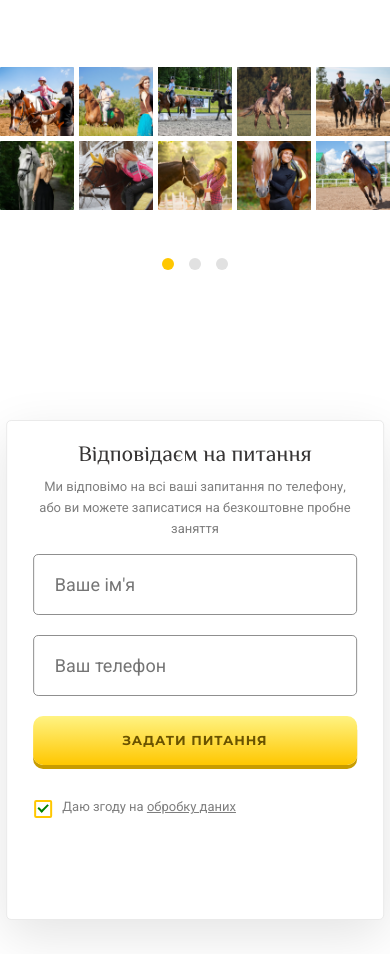
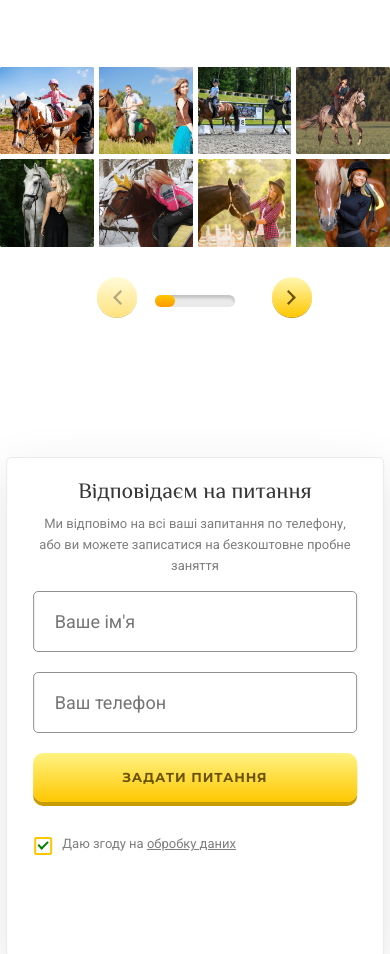
Before and after one commit to SvitlanaDutchak/Horse-website, a plain HTML site: page index.html in a window 390 px wide. Shown: the part 1787-2741 px from the top of the page. Drawn offline with nearby package versions, Linux system fonts and the light colour scheme; some packages are replaced by stand-ins of ours.

Commit message:
correction slider

```diff
--- a/index.html
+++ b/index.html
@@ -178,7 +178,7 @@
           </div>
           <img src="img/4.png" alt="img" class="slider__image img">
         </div>
-        <div class="slider__item">
+        <div class="slider__item slider__none">
           <div class="slider__overlay">
             <img src="img/Group.png" alt="look">
           </div>
@@ -208,7 +208,7 @@
           </div>
           <img src="img/9.png" alt="img" class="slider__image img">
         </div>
-        <div class="slider__item">
+        <div class="slider__item slider__none">
           <div class="slider__overlay">
             <img src="img/Group.png" alt="look">
           </div>
@@ -242,7 +242,7 @@
           </div>
           <img src="img/4.png" alt="img" class="slider__image img">
         </div>
-        <div class="slider__item">
+        <div class="slider__item slider__none">
           <div class="slider__overlay">
             <img src="img/Group.png" alt="look">
           </div>
@@ -272,7 +272,7 @@
           </div>
           <img src="img/9.png" alt="img" class="slider__image img">
         </div>
-        <div class="slider__item">
+        <div class="slider__item slider__none">
           <div class="slider__overlay">
             <img src="img/Group.png" alt="look">
           </div>
@@ -306,7 +306,7 @@
           </div>
           <img src="img/4.png" alt="img" class="slider__image img">
         </div>
-        <div class="slider__item">
+        <div class="slider__item slider__none">
           <div class="slider__overlay">
             <img src="img/Group.png" alt="look">
           </div>
@@ -336,7 +336,7 @@
           </div>
           <img src="img/9.png" alt="img" class="slider__image img">
         </div>
-        <div class="slider__item">
+        <div class="slider__item slider__none">
           <div class="slider__overlay">
             <img src="img/Group.png" alt="look">
           </div>
--- a/js/script.js
+++ b/js/script.js
@@ -7,21 +7,6 @@ $(function(){
     autoplay: false,
     slidesToScroll: 1,
     cssEase: 'linear',
-    responsive: [{
-        breakpoint: 1000,
-        settings: {
-          slidesToShow: 2,
-          arrows: false
-        }
-      },
-      {
-        breakpoint: 550,
-        settings: {
-          slidesToShow: 1,
-          arrows: false
-        }
-      }
-    ]
   });
 })
 
--- a/sass/_media.scss
+++ b/sass/_media.scss
@@ -1,4 +1,30 @@
 @media (max-width: 1024px) {
+
+    .slick-dots {
+        background: #EAEAEA;
+        box-shadow: inset 0px 3px 3px rgba(0, 0, 0, 0.17);
+        border-radius: 10px;
+        gap: 30px;
+    }
+
+    .slick-dots button {
+        display: none;
+    }
+
+    .slick-dots li.slick-active button {
+        display: block;
+        background: linear-gradient(180deg, #9BCFFF 0%, #FFC700 0.01%, #FF9900 100%);
+        border-radius: 10px;
+        width: 20px;
+    }
+
+    .slider .slick-arrow.slick-next {
+        right: 35%;
+    }
+
+    .slider .slick-arrow.slick-prev {
+        left: 39%;
+    }
 
     .about {
         &__text {
@@ -31,6 +57,10 @@
 }
 
 @media (max-width: 768px) {
+
+    .slider .slick-arrow.slick-next {
+        right: 29%;
+    }
 
     .text {
 
@@ -103,6 +133,16 @@
         padding: 16px 28px;
     }
 
+    .slider {
+        &__none {
+            display: none;
+        }
+
+        &__card {
+            grid-template-columns: repeat(4, 1fr);
+        }
+    }
+
     .footer {
         height: 160px;
 
@@ -116,6 +156,15 @@
 }
 
 @media (max-width: 576px) {
+
+    .slider .slick-arrow.slick-next {
+        right: 22%;
+    }
+
+    .slider .slick-arrow.slick-prev {
+        left: 30%;
+    }
+
     .text {
         font-size: 13px;
 
@@ -215,6 +264,11 @@
 }
 
 @media (max-width: 420px) {
+
+    .slider .slick-arrow.slick-next {
+        right: 15%;
+    }
+
     .questions__form {
         width: 97%;
         padding: 26px;
@@ -234,9 +288,16 @@
             width: 100%;
         }
     }
+
 }
 
 @media (max-width: 320px) {
+    .slider .slick-arrow.slick-prev {
+        left: 25%;
+    }
+    .slider .slick-arrow.slick-next {
+        right: 7%;
+    }
 
     .questions {
         height: 813px;
@@ -249,6 +310,13 @@
             height: 425px;
             margin-top: 40px;
         }
+    }
+
+    .slider {
+        &__card {
+            grid-template-columns: repeat(2, 1fr);
+        }
+
     }
 
 
--- a/sass/_modules.scss
+++ b/sass/_modules.scss
@@ -110,10 +110,12 @@
   opacity: 0;
   position: relative;
   cursor: pointer;
+  z-index: 10;
 
   &:checked+label:after {
     content: '';
     position: absolute;
+
     top: 3px;
     left: -22px;
     width: 4px;
--- a/sass/_sections.scss
+++ b/sass/_sections.scss
@@ -22,6 +22,15 @@
     top: 15px;
     display: flex;
     justify-content: space-between;
+
+    &__navigation {
+        display: flex;
+    }
+
+    &__logo {
+        height: 30px;
+        width: 90px;
+    }
 }
 
 .overflow {
@@ -50,14 +59,7 @@
     left: 0;
 }
 
-.header__navigation {
-    display: flex;
-}
 
-.header__logo {
-    height: 30px;
-    width: 90px;
-}
 
 .telephone-information {
     display: none;
--- a/sass/_sliders.scss
+++ b/sass/_sliders.scss
@@ -36,61 +36,40 @@
   }
 }
 
-// .look-scroll {
-//   overflow: hidden;
-// }
-
 .is-active {
-  position: absolute;
   z-index: 5;
-
-  width: 100%;
+  width: 600px;
   height: 100%;
-  top: 0;
-  left: 0px;
-}
-
-// .is-active > .slider__overlay {
-//     backdrop-filter: blur(5px);
-//     width: 100%;
-//     height: 100%;
-//     display: flex;
-//     align-items: center;
-//     justify-content: center;
-//     padding: 0px 15px;
-// }
-
-.is-active > .slider__image{
-  width: 100%;
-  height: 100%;
-position: absolute;
-
 }
 
 .slider .slick-arrow {
   position: absolute;
-  bottom: -65px;
+  bottom: -70px;
   transform: translate(-50%, 0);
   z-index: 5;
   font-size: 0;
   border: none;
-  background-color: transparent;
+  width: 40px;
+  height: 40px;
+  border-radius: 50px;
+  background: linear-gradient(180deg, #9BCFFF 0%, #FFF8B6 0.01%, #FFC700 100%);
+  box-shadow: 0px 1px 0px #C89C00;
   cursor: pointer;
 }
 
 .slider .slick-arrow.slick-prev {
-  left: 40%;
+  left: 42%;
 
   &::before {
-    content: url(../img/left.png);
+    content: url(../img/Vector.png);
   }
 }
 
 .slider .slick-arrow.slick-next {
-  right: 40%;
+  right: 39%;
 
   &::before {
-    content: url(../img/right.svg);
+    content: url(../img/Vector2.png);
   }
 }
 
@@ -107,8 +86,8 @@ position: absolute;
   align-items: center;
   justify-content: center;
   gap: 15px;
+
 }
-
 
 .slick-dots button {
   cursor: pointer;
--- a/sass/_typography.scss
+++ b/sass/_typography.scss
@@ -164,6 +164,8 @@
     &-label {
         position: relative;
         margin-left: 5px;
+        z-index: 10;
+        cursor: pointer;
 
         &::before {
             content: "";
```
Also changed, not shown: css/main.css, img/Vector.png (added), img/Vector2.png (added), img/inst.svg (deleted), img/left.png (deleted), img/left.svg (deleted), img/right.svg (deleted).
